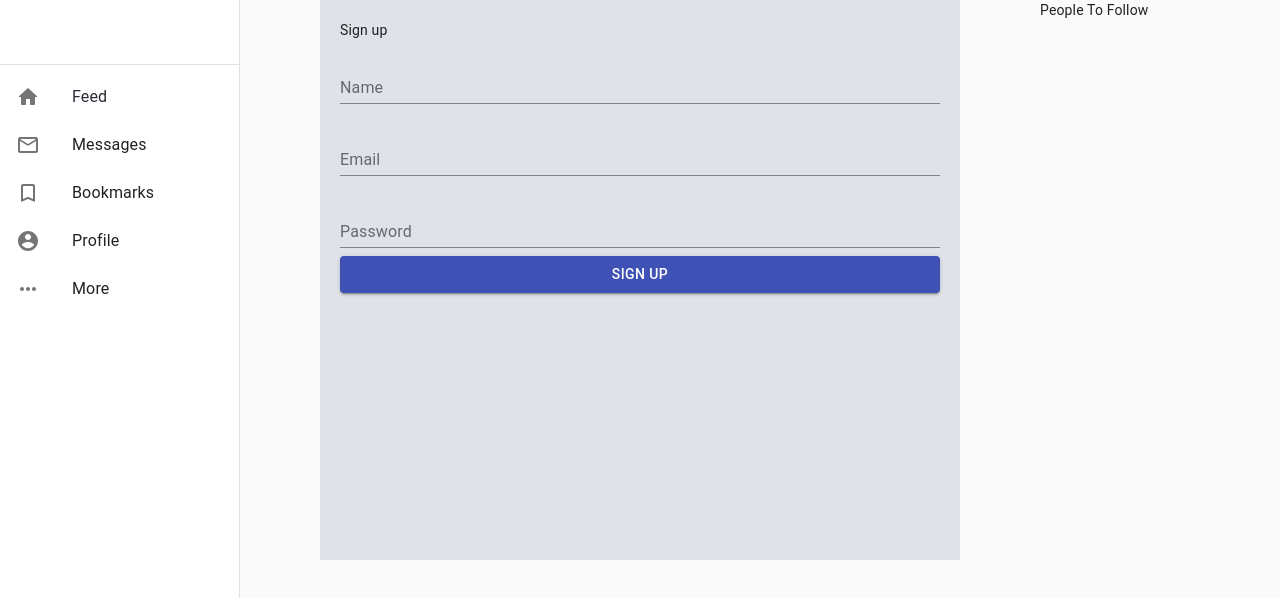
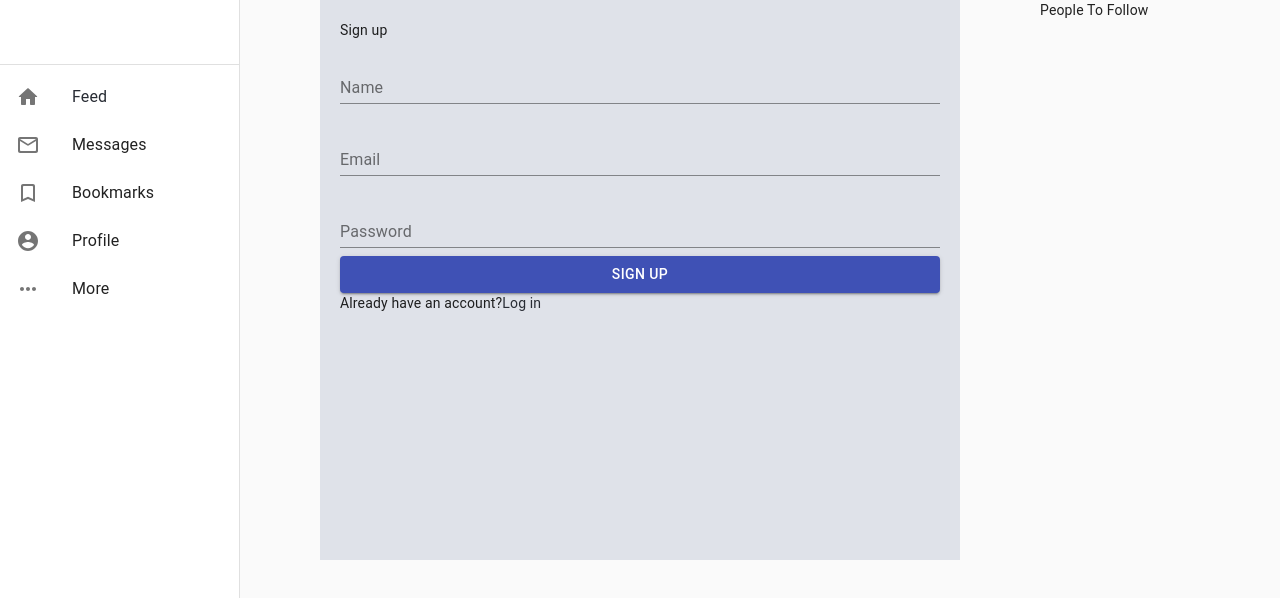
Before and after one commit to liatcohen/Twitter, a React (Create React App) app: page /signup in a window 1280 px wide. Shown: the top 598 px of the page. Built offline with nearby package versions, Linux system fonts and the light colour scheme.

Commit message:
link from login to signup

```diff
--- a/src/components/Authentication/Login.js
+++ b/src/components/Authentication/Login.js
@@ -2,6 +2,7 @@ import React, { useState, useEffect } from 'react'
 import TextField from '@material-ui/core/TextField';
 import Button from '@material-ui/core/Button';
 import { login } from "../../ApiClient";
+import { NavLink } from 'react-router-dom'
 
 function Login(props) {
 
@@ -47,6 +48,9 @@ function Login(props) {
                 onChange={(e) => setPassword(e.target.value)}
             />
             <Button onClick={loginClicked} variant="contained" color="primary">Login</Button>
+            <div>New to Twitter?
+                <NavLink to={`/signup`}>Sign up now</NavLink>
+            </div>
         </div>
     )
 }
--- a/src/components/Authentication/Signup.js
+++ b/src/components/Authentication/Signup.js
@@ -2,6 +2,7 @@ import React, { useState, useEffect } from 'react'
 import TextField from '@material-ui/core/TextField';
 import Button from '@material-ui/core/Button';
 import { signup } from "../../ApiClient";
+import { NavLink } from 'react-router-dom'
 
 function Login(props) {
     const [name, setName] = useState('')
@@ -9,7 +10,7 @@ function Login(props) {
     const [password, setPassword] = useState('')
 
     const signupClicked = async () => {
-        if(!name){
+        if (!name) {
             alert("name is required")
             return
         }
@@ -57,6 +58,9 @@ function Login(props) {
                 onChange={(e) => setPassword(e.target.value)}
             />
             <Button onClick={signupClicked} variant="contained" color="primary">Sign Up</Button>
+            <div>Already have an account?
+                <NavLink to={`/login`}>Log in</NavLink>
+            </div>
         </div>
     )
 }
```
